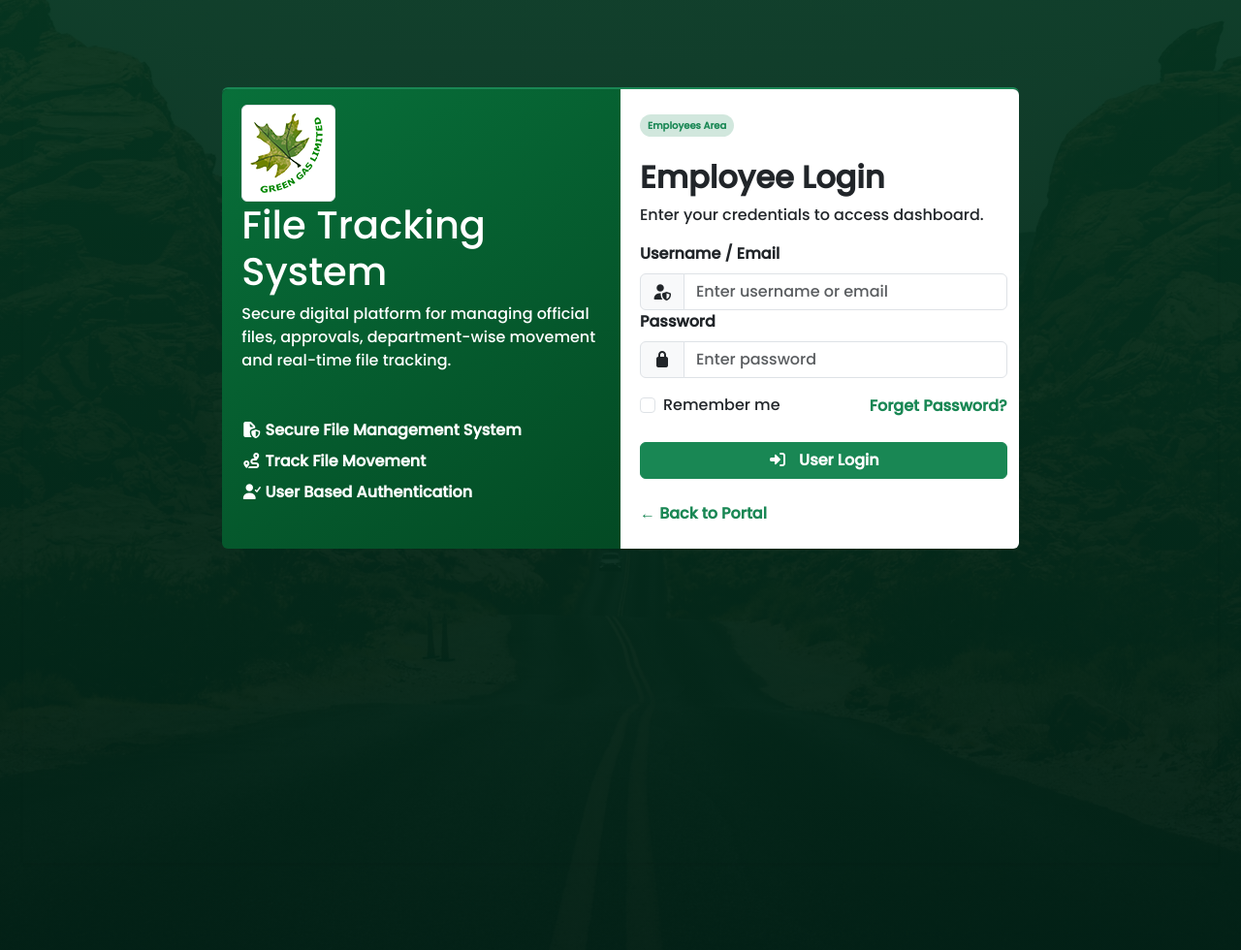
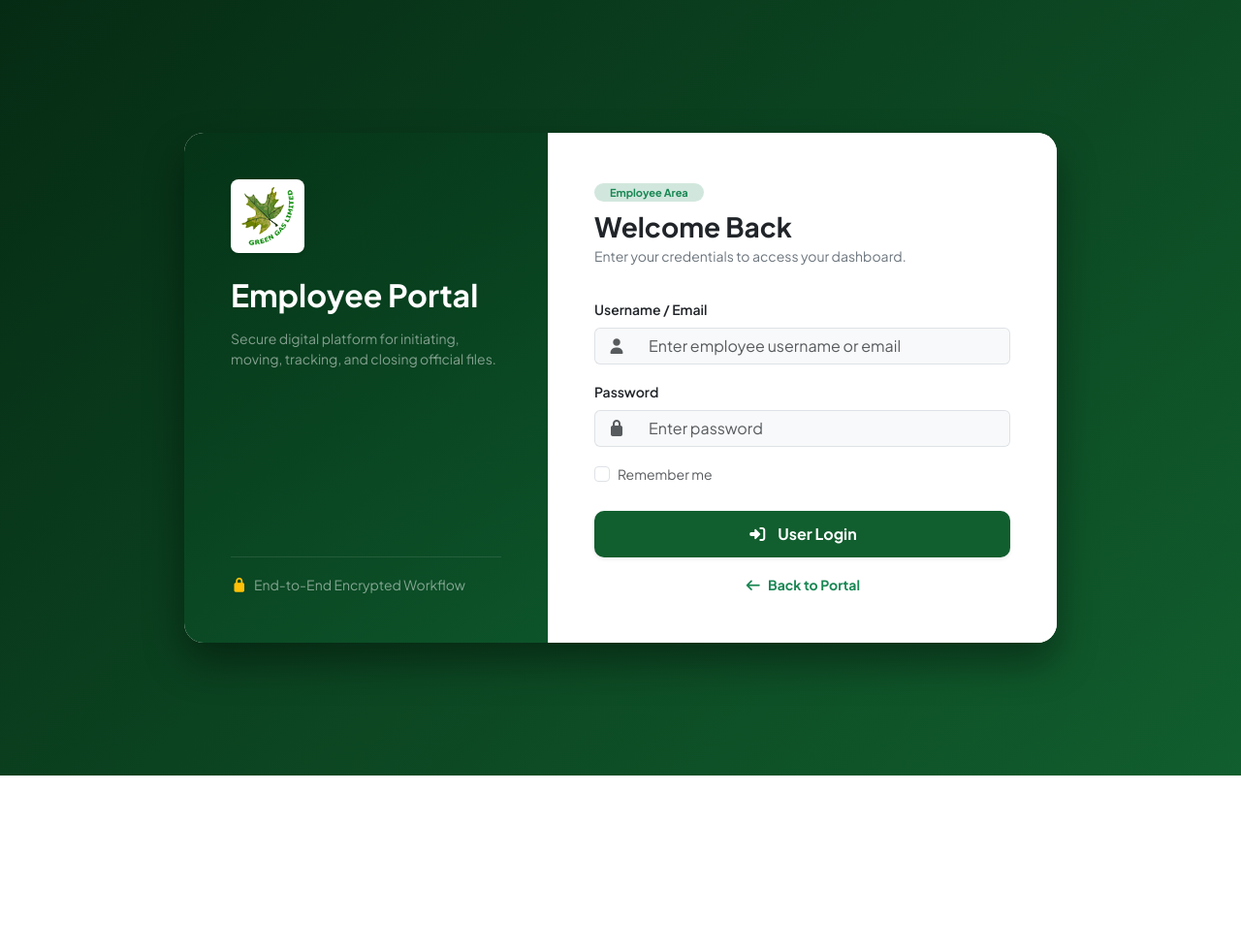
Before and after one commit to rohanyadav963/Django_project, a Django app: page /userlogin/ in a window 1280 px wide. Shown: the whole page at 97% size. After the commit the page ends 800 px from the top, so only its background shows below. Run offline with Django 5.2, Linux system fonts and the light colour scheme; some libraries are stand-ins or nearby versions.

Commit message:
Redesign home and login pages for dead-center layout, zero overflow, and 2.5s auto-dismissing warning alerts

```diff
--- a/ftsproject/mainapp/templates/userlogin.html
+++ b/ftsproject/mainapp/templates/userlogin.html
@@ -5,109 +5,145 @@
 <head>
     <meta charset="UTF-8">
     <meta name="viewport" content="width=device-width, initial-scale=1.0">
-    <title>User Login | Green Gas Limited</title>
-    <link rel="stylesheet" href="{%  static 'css/bootstrap.css' %}">
-    <link rel="stylesheet" href="{%  static 'css/style.css' %}">
+    <title>Employee Login | Green Gas Limited</title>
+    <link rel="preconnect" href="https://fonts.googleapis.com">
+    <link rel="preconnect" href="https://fonts.gstatic.com" crossorigin>
+    <link href="https://fonts.googleapis.com/css2?family=Plus+Jakarta+Sans:wght@400;500;600;700;800&display=swap" rel="stylesheet">
+    <link rel="stylesheet" href="{% static 'css/bootstrap.css' %}">
+    <link rel="stylesheet" href="{% static 'css/style.css' %}">
     <link rel="stylesheet" href="{% static 'fontawesome/css/all.min.css' %}">
+    <style>
+        body {
+            font-family: 'Plus Jakarta Sans', -apple-system, BlinkMacSystemFont, "Segoe UI", Roboto, sans-serif;
+            min-height: 100vh;
+            margin: 0;
+            display: flex;
+            align-items: center;
+            justify-content: center;
+            background: linear-gradient(135deg, #062b14 0%, #115e2e 100%);
+            padding: 20px;
+        }
+        .login-card {
+            border-radius: 20px;
+            box-shadow: 0 20px 40px rgba(0, 0, 0, 0.4);
+            overflow: hidden;
+            width: 100%;
+            max-width: 900px;
+        }
+        .brand-logo {
+            width: 60px;
+            height: 60px;
+            object-fit: contain;
+        }
+        .btn-emp {
+            background-color: #115e2e;
+            color: #ffffff;
+            border: none;
+            padding: 12px;
+            font-weight: 700;
+            border-radius: 10px;
+            transition: all 0.2s ease;
+        }
+        .btn-emp:hover {
+            background-color: #0a421f;
+            color: #ffffff;
+            transform: translateY(-1px);
+        }
+    </style>
 </head>
 
 <body>
-    <div class="container-fluid shadow-sm" style="height:100vh; ">
-        <div class="row  h-100vh align-items-center">
-            <div class="col-sm-8 mx-auto ">
-                <div class=" row border-2 border-top  border-success  rounded-top  ">
-                    <!-- left content -->
-                    <div class="col-sm-6 text-white bg-l rounded-start " style="background-color: rgb(12, 74, 12);">
-                        <div class="logo bg-white border rounded w-25 px-2 py-2 mt-3 ms-2 ">
-                            <img src="{% static 'images/ggllogo.png' %}" alt="gglpng">
+
+    <div class="login-card bg-white">
+        <div class="row g-0">
+            <!-- Left Banner -->
+            <div class="col-md-5 p-4 p-md-5 text-white d-flex flex-column justify-content-between" style="background: linear-gradient(145deg, #053317 0%, #0d542a 100%);">
+                <div>
+                    <div class="bg-white rounded-3 p-2 d-inline-block shadow-sm mb-4">
+                        <img src="{% static 'images/ggllogo.png' %}" alt="Logo" class="brand-logo">
                     </div>
-                        <h1 class="ms-2">File Tracking System</h1>
-                        <p class="ms-2 mb-5">
-                            Secure digital platform for managing official files, approvals,
-                            department-wise movement and real-time file tracking.
-                        </p>
-                        <div class="features ms-2  ">
-                            <span class="fw-bold  "> <i class="fa-solid fa-file-shield"></i> Secure File Management
-                                System</span>
+                    <h2 class="fw-bold mb-3">Employee Portal</h2>
+                    <p class="text-white-50 small mb-4">Secure digital platform for initiating, moving, tracking, and closing official files.</p>
                 </div>
-                        <div class="features ms-2 fw-bold my-2">
-                            <span><i class="fa-solid fa-route"></i> Track File Movement</span>
+                <div class="pt-3 border-top border-white border-opacity-10">
+                    <small class="text-white-50"><i class="fa-solid fa-lock me-1 text-warning"></i> End-to-End Encrypted Workflow</small>
                 </div>
-                        <div class="features ms-2 fw-bold my-2">
-                            <span><i class="fa-solid fa-user-check"></i> User Based Authentication</span>
             </div>
 
+            <!-- Right Form -->
+            <div class="col-md-7 p-4 p-md-5 bg-white d-flex flex-column justify-content-center">
+                <div class="mb-3">
+                    <span class="badge bg-success-subtle text-success px-3 py-1 rounded-pill fw-bold" style="font-size: 11px;">Employee Area</span>
+                    <h3 class="fw-bold text-dark mt-2 mb-1">Welcome Back</h3>
+                    <p class="text-secondary small">Enter your credentials to access your dashboard.</p>
                 </div>
 
-                    <div class="col-sm-6 bg-white rounded-end">
-                        <!-- right content -->
-                        <div class=" ms-2 my-4">
-                            <span class="bg-success-subtle rounded-4 px-2 py-1   text-success fw-bold"
-                                style="font-size:10px;">Employees Area</span>
-                            <h2 class="fw-bold mt-4">Employee Login</h2>
-                            <p>Enter your credentials to access dashboard.</p>
-                            <form method="post">
-                                {% csrf_token %}
+                <!-- Django Messages with 2.5s Auto-Dismiss -->
                 {% if messages %}
                     {% for m in messages %}
-                                <div class="alert alert-warning alert-dismissible fade show" role="alert">
-                                    {{m}}
-                                    <button type="button" class="btn-close" data-bs-dismiss="alert"
-                                        aria-label="Close"></button>
+                        <div class="alert alert-danger alert-dismissible fade show border-0 shadow-sm py-2 px-3 mb-3 small" role="alert">
+                            <i class="fa-solid fa-triangle-exclamation me-1"></i> {{ m }}
+                            <button type="button" class="btn-close py-2" data-bs-dismiss="alert" aria-label="Close"></button>
                         </div>
                     {% endfor %}
                 {% endif %}
-                                <label class="form-label fw-bold">Username / Email</label>
-                                <div class="input-group ">
-                                    <span class="input-group-text">
-                                        <i class="fa-solid fa-user-shield">
-                                        </i>
-                                    </span>
-                                    <input type="text" name="username" placeholder="Enter username or email"
-                                        class="form-control" required>
+
+                <form method="post">
+                    {% csrf_token %}
+                    <div class="mb-3">
+                        <label class="form-label fw-semibold small text-dark">Username / Email</label>
+                        <div class="input-group">
+                            <span class="input-group-text bg-light border-end-0 text-muted"><i class="fa-solid fa-user"></i></span>
+                            <input type="text" name="username" placeholder="Enter employee username or email" class="form-control bg-light border-start-0" required>
                         </div>
-                                <label for="password" class="form-label fw-bold">Password</label>
-                                <div class="input-group mb-3">
-                                    <span class="input-group-text">
-                                        <i class="fa-solid fa-lock"></i></span>
-                                    <input type="password" name="password" placeholder="Enter password"
-                                        class="form-control" required>
                     </div>
 
+                    <div class="mb-3">
+                        <label class="form-label fw-semibold small text-dark">Password</label>
+                        <div class="input-group">
+                            <span class="input-group-text bg-light border-end-0 text-muted"><i class="fa-solid fa-lock"></i></span>
+                            <input type="password" name="password" placeholder="Enter password" class="form-control bg-light border-start-0" required>
+                        </div>
+                    </div>
 
-                                <div class="d-flex justify-content-between align-items-center">
+                    <div class="d-flex justify-content-between align-items-center mb-4">
                         <div class="form-check">
-                                        <input type="checkbox" class="form-check-input " id="Remember">
-                                        <label class="form-check-label " for="Remember">Remember me</label>
+                            <input type="checkbox" class="form-check-input" id="Remember">
+                            <label class="form-check-label small text-muted" for="Remember">Remember me</label>
                         </div>
-                                    <a href="#" class="forget-link text-success text-decoration-none fw-bold">Forget
-                                        Password?</a>
                     </div>
-                                <button class="btn w-100 my-4 btn-success fw-bold">
-                                    <i class="fa-solid fa-right-to-bracket me-2"></i>
-                                    User Login
+
+                    <button type="submit" class="btn btn-emp w-100 mb-3 shadow-sm">
+                        <i class="fa-solid fa-right-to-bracket me-2"></i> User Login
                     </button>
-                                <br>
-                                <a href="{% url 'home' %}" class="back text-success fw-bold text-decoration-none">← Back
-                                    to Portal</a>
+
+                    <div class="text-center">
+                        <a href="{% url 'home' %}" class="text-decoration-none small fw-bold text-success"><i class="fa-solid fa-arrow-left me-1"></i> Back to Portal</a>
+                    </div>
                 </form>
             </div>
         </div>
     </div>
-            </div>
-        </div>
-    </div>
-    </div>
 
+    <script src="{% static 'js/bootstrap.bundle.js' %}"></script>
 
-    {% comment "" %}
-    <h1 class="bg-success">hell</h1>
-    <a href="{% url 'adminlogin' %}">Admin Login</a>
-    <br>
-    <a href="{% url 'userlogin' %}">User Login</a>
-    {% endcomment %}
-
-    <script src="{%static 'js/bootstrap.bundle.js' %}"></script>
+    <!-- Auto-Dismiss Alert Script (2.5 seconds auto cut) -->
+    <script>
+        document.addEventListener("DOMContentLoaded", function() {
+            setTimeout(function() {
+                let alerts = document.querySelectorAll('.alert');
+                alerts.forEach(function(alert) {
+                    alert.classList.remove('show');
+                    alert.classList.add('fade');
+                    setTimeout(function() {
+                        if (alert.parentNode) {
+                            alert.parentNode.removeChild(alert);
+                        }
+                    }, 300);
+                });
+            }, 2500);
+        });
+    </script>
 </body>
 
 </html>
```
Also changed, not shown: ftsproject/mainapp/templates/adminlogin.html (+117 -68 lines), ftsproject/mainapp/templates/index.html (+75 -53 lines). Lines whose indentation alone changed are shown as unchanged.
